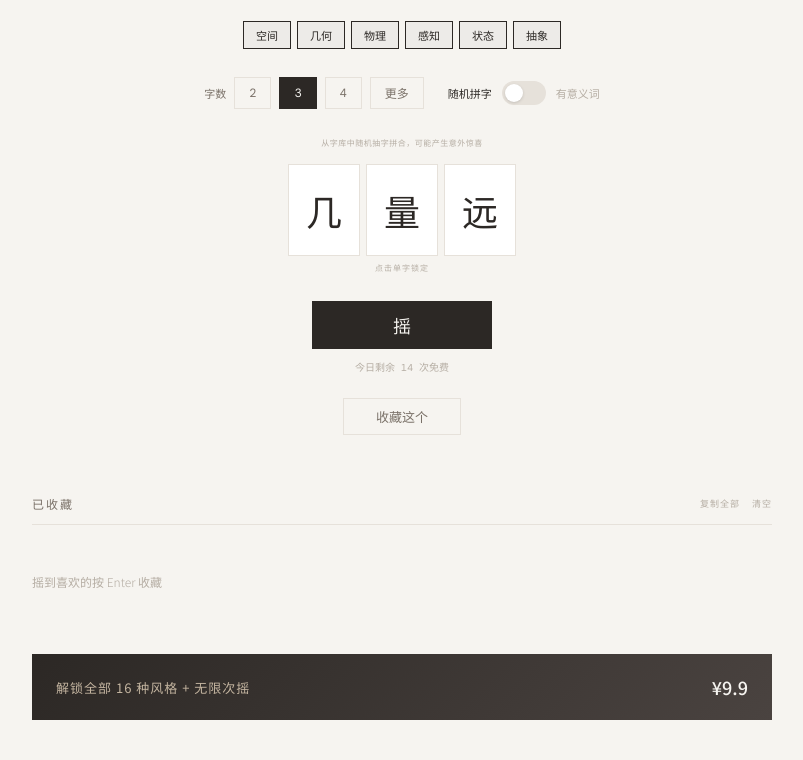
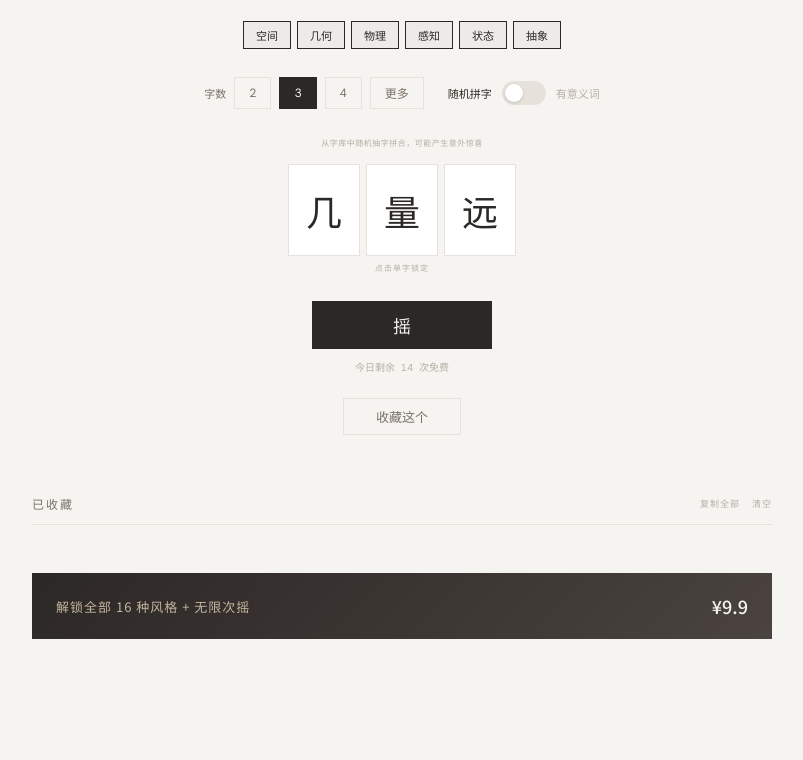
Before and after one commit to ylj823684791-a11y/brand-name-shaker, a website: page public/index.html in a window 1280 px wide. Shown: the part 945-1705 px from the top of the page, without its empty margins (238-1041 px from the left). After the commit the page ends 1624 px from the top, so only its background shows below. Drawn offline with nearby package versions, Linux system fonts and the light colour scheme; a web font is replaced by a local one.

Commit message:
Update index.html

```diff
--- a/public/index.html
+++ b/public/index.html
@@ -325,7 +325,7 @@ function saveWord(){const w=getCurrentWord(),sn=STYLE_META[currentStyle][0];if(s
 function removeSaved(i){saved.splice(i,1);localStorage.setItem(SAVED_KEY,JSON.stringify(saved));renderSaved()}
 function clearSaved(){if(!saved.length)return;saved=[];localStorage.setItem(SAVED_KEY,'[]');renderSaved();showToast('已清空')}
 function copyAll(){if(!saved.length)return;const t=saved.map(s=>s.word).join(' / ');navigator.clipboard.writeText(t).then(()=>showToast('已复制到剪贴板')).catch(()=>{const ta=document.createElement('textarea');ta.value=t;document.body.appendChild(ta);ta.select();document.execCommand('copy');document.body.removeChild(ta);showToast('已复制到剪贴板')})}
-function renderSaved(){const l=document.getElementById('savedList');if(!saved.length){l.innerHTML='<div class="empty-hint">摇到喜欢的按 Enter 收藏</div>';return}l.innerHTML=saved.map((s,i)=>`<div class="saved-item"><span class="saved-word">${s.word}</span><span class="saved-style-tag">${s.style}</span><span class="remove-x" onclick="event.stopPropagation();removeSaved(${i})">×</span></div>`).join('')}
+function renderSaved(){const l=document.getElementById('savedList');if(!saved.length){l.innerHTML='';return}l.innerHTML=saved.map((s,i)=>`<div class="saved-item"><span class="saved-word">${s.word}</span><span class="saved-style-tag">${s.style}</span><span class="remove-x" onclick="event.stopPropagation();removeSaved(${i})">×</span></div>`).join('')}
 function updateSteps(n){[1,2,3].forEach(i=>document.getElementById('step'+i).classList.toggle('active',i<=n))}
 function showToast(m){const t=document.getElementById('toast');t.textContent=m;t.classList.add('show');setTimeout(()=>t.classList.remove('show'),1500)}
 document.addEventListener('keydown',e=>{if(e.code==='Space'){e.preventDefault();shake()}if(e.code==='Enter'){e.preventDefault();saveWord()}});
```
